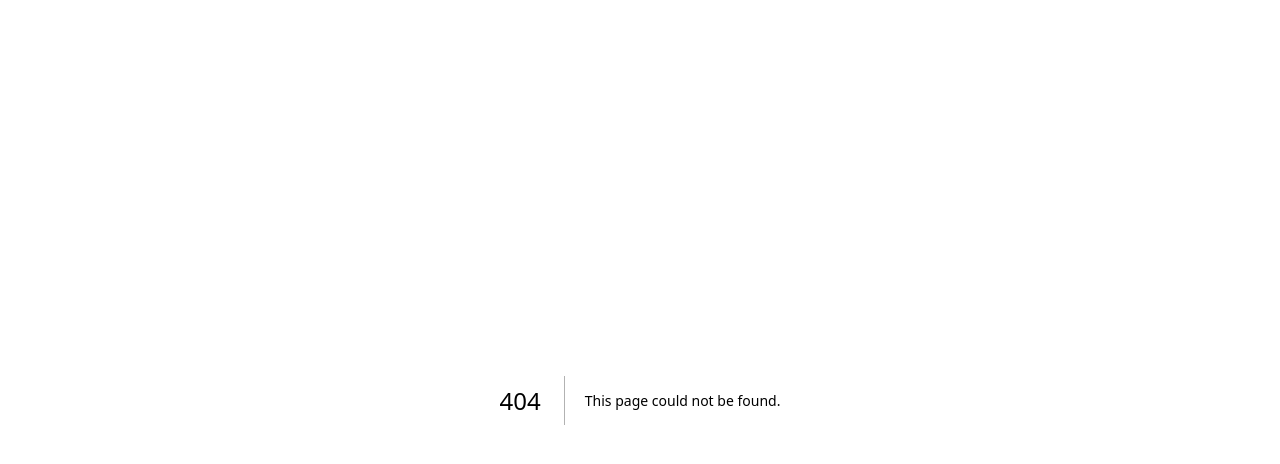
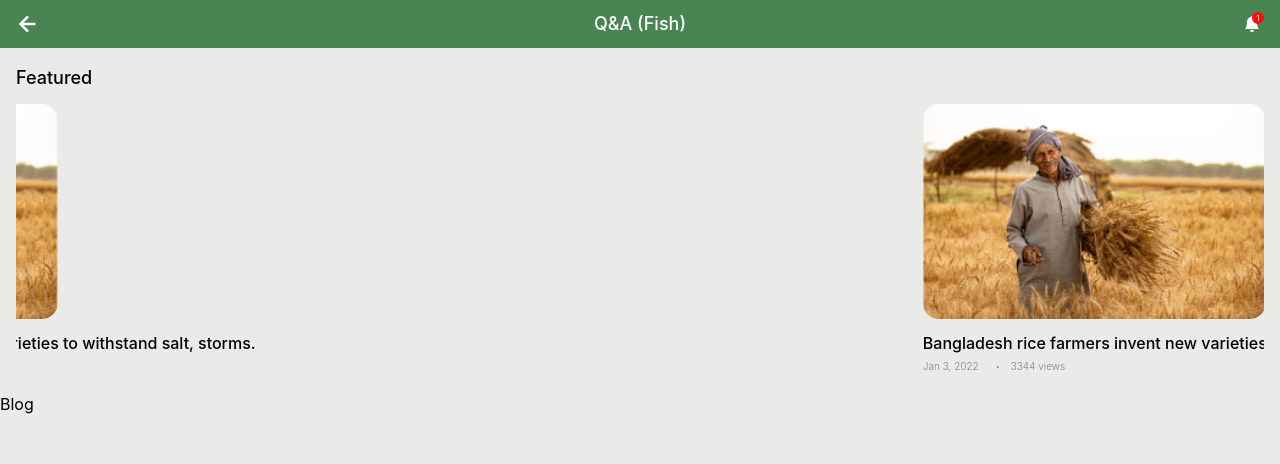
Before and after one commit to masudrana2779/agro-pwa, a Next.js app: page /blog in a window 1280 px wide. Before the commit this address had no page. Shown: the top 464 px of the page. Built offline with nearby package versions, Linux system fonts and the light colour scheme.

Commit message:
inner slider design try vto done

```diff
--- a/components/Banner/index.tsx
+++ b/components/Banner/index.tsx
@@ -20,36 +20,21 @@ const BannerComponent = () => {
       <div className="py-4">
         <BannerWrap className="">
           <Slider {...settings}>
-            <div className="">
+            {[1, 1, 1, 1].map((item, i: number) => (
+              <div key={i} className="">
+                <div className="flex">
                   <Image
                     src={"/assets/images/banner-1.png"}
                     width={343}
                     height={213}
                     alt="banner"
                     placeholder="blur"
+                    className="rounded-2xl"
                     blurDataURL={`${"/assets/images/banner-1.png"}`}
                   />
                 </div>
-            <div className="">
-              <Image
-                src={"/assets/images/banner-1.png"}
-                width={343}
-                height={213}
-                alt="banner"
-                placeholder="blur"
-                blurDataURL={`${"/assets/images/banner-1.png"}`}
-              />
               </div>
-            <div className="">
-              <Image
-                src={"/assets/images/banner-1.png"}
-                width={343}
-                height={213}
-                alt="banner"
-                placeholder="blur"
-                blurDataURL={`${"/assets/images/banner-1.png"}`}
-              />
-            </div>
+            ))}
           </Slider>
         </BannerWrap>
       </div>
--- /dev/null
+++ b/components/FarmingTips/FarmingTips.styled.tsx
@@ -0,0 +1,21 @@
+import styled from "styled-components";
+
+export const FarmingTipsWrap = styled.div`
+  .slick-dots {
+    li {
+      width: 6px;
+      height: 6px;
+      border-radius: 50%;
+      background: #a9b2b6;
+      margin: 0 2px;
+      transition: all 0.5s;
+      &.slick-active {
+        transform: scale(1.5);
+        background: #498553;
+      }
+      button {
+        display: none;
+      }
+    }
+  }
+`;
--- a/components/FarmingTips/index.tsx
+++ b/components/FarmingTips/index.tsx
@@ -1,10 +1,11 @@
 import Image from "next/image";
 import Link from "next/link";
 import Slider from "react-slick";
+import { FarmingTipsWrap } from "./FarmingTips.styled";
 
 const FarmingTipsComponent = () => {
   var settings = {
-    dots: false,
+    dots: true,
     infinite: true,
     speed: 1500,
     slidesToShow: 2,
@@ -19,13 +20,15 @@ const FarmingTipsComponent = () => {
     <>
       <div className="p-4">
         <div className="flex justify-between mb-2">
-          <div className={`text-lg text-green-700 font-medium`}>Farming Tips</div>
+          <div className={`text-lg text-green-700 font-medium`}>
+            Farming Tips
+          </div>
           <div className={`text-sm text-gray-800 font-normal`}>
             <Link href={"/"}>See all</Link>
           </div>
         </div>
         <div className="">
-          <div className="">
+          <FarmingTipsWrap className="">
             <Slider {...settings}>
               <div className="">
                 <div className="">
@@ -64,7 +67,7 @@ const FarmingTipsComponent = () => {
                 </div>
               </div>
             </Slider>
-          </div>
+          </FarmingTipsWrap>
         </div>
       </div>
     </>
--- /dev/null
+++ b/components/Layouts.tsx
@@ -0,0 +1,60 @@
+import Head from "next/head";
+import { FC, ReactElement } from "react";
+
+type LayoutProps = {
+  children?: ReactElement;
+  title?: string;
+  tags?: string;
+  description?: string;
+  imageUrl?: string;
+  url?: string;
+};
+
+const Layout: FC<LayoutProps> = ({
+  children,
+  title,
+  tags,
+  description,
+  imageUrl,
+  url,
+}: LayoutProps) => {
+  return (
+    <>
+      <Head>
+        <title>{title || "agro"}</title>
+        <meta name="viewport" content="width=device-width, initial-scale=1" />
+        <meta name="theme-color" content="#000000" />
+        <meta name="author" content="agro" />
+        <meta name="description" content={description || "agro"} />
+        <meta name="keywords" content={tags || "agro,"} />
+        <meta name="subtitle" content="agro" />
+
+        <meta name="fb:page_id" content="fb id" />
+        <meta name="og:title" content={title || "agro"} />
+        <meta name="og:type" content="admin" />
+        <meta name="og:url" content={url || "https://agro.com/"} />
+        <meta
+          property="og:image"
+          content={imageUrl || "/assets/img/share_Banner.png"}
+        />
+        <meta name="og:site_name" content="boilerplate" />
+        <meta name="og:description" content={description || "agro"} />
+
+        <link
+          rel="apple-touch-icon"
+          sizes="57x57"
+          href="/assets/img/favicon.png"
+        />
+        <link
+          rel="apple-touch-icon"
+          sizes="60x60"
+          href="/assets/img/favicon.png"
+        />
+        <link rel="icon" type="image/png" href="/favicon.ico" />
+      </Head>
+      <>{children}</>
+    </>
+  );
+};
+
+export default Layout;
--- /dev/null
+++ b/components/common/InnerHeader/index.tsx
@@ -0,0 +1,29 @@
+import { BsBellFill } from "react-icons/bs";
+import { BiLeftArrowAlt } from "react-icons/bi";
+
+const InnerHeaderComponent = () => {
+  return (
+    <>
+      <div className="flex justify-between items-center bg-custom_green-400 py-1 px-2">
+        <div className="w-10 h-10 flex justify-center items-center">
+          <div className="text-white text-3xl">
+            <BiLeftArrowAlt />
+          </div>
+        </div>
+        <div className="">
+          <div className="text-lg font-medium text-white">Q&A (Fish)</div>
+        </div>
+        <div className="w-10 h-10 flex justify-center items-center">
+          <div className="text-white relative">
+            <BsBellFill />
+            <span className="absolute -top-1 -right-1 w-3 h-3 flex items-center justify-center text-white font-normal text-[8px] bg-custom_red-500 rounded-full">
+              1
+            </span>
+          </div>
+        </div>
+      </div>
+    </>
+  );
+};
+
+export default InnerHeaderComponent;
--- /dev/null
+++ b/components/common/InnerSlider/index.tsx
@@ -0,0 +1,61 @@
+import Image from "next/image";
+import Slider from "react-slick";
+
+const InnerSliderComponent = () => {
+  var settings = {
+    dots: false,
+    infinite: true,
+    speed: 2000,
+    slidesToShow: 1,
+    slidesToScroll: 1,
+    arrows: false,
+    centerMode: true,
+    centerPadding: "20px",
+    autoplay: true,
+    autoplaySpeed: 5000,
+  };
+  return (
+    <>
+      <div className="p-4">
+        <div className="mb-3">
+          <div className="text-lg font-medium text-black">Featured</div>
+        </div>
+        <div className="">
+          <Slider {...settings}>
+            {[1, 1, 1, 1].map((item, i: number) => (
+              <div className="px-2" key={i}>
+                <div className="flex mb-3">
+                  <Image
+                    src={"/assets/images/innerSlider-1.png"}
+                    width={343}
+                    height={213}
+                    alt="banner"
+                    placeholder="blur"
+                    className="rounded-2xl"
+                    blurDataURL={`${"/assets/images/innerSlider-1.png"}`}
+                  />
+                </div>
+                <div className="">
+                  <div className="text-base font-medium text-black mb-1">
+                    Bangladesh rice farmers invent new varieties to withstand
+                    salt, storms.
+                  </div>
+                  <ul className="flex">
+                    <li className="inline-block text-[10px] font-light text-custom_gray-300 before:w-[2px] before:h-[2px] before:rounded-full before:bg-custom_gray-300 before::content-[''] before:top-[50%] before:-right-5 relative before:absolute mx-4 first:ml-0 last:before:hidden">
+                      Jan 3, 2022
+                    </li>
+                    <li className="inline-block text-[10px] font-light text-custom_gray-300 before:w-[2px] before:h-[2px] before:rounded-full before:bg-custom_gray-300 before::content-[''] before:top-[50%] before:-right-5 relative before:absolute mx-4 first:ml-0 last:before:hidden">
+                      3344 views
+                    </li>
+                  </ul>
+                </div>
+              </div>
+            ))}
+          </Slider>
+        </div>
+      </div>
+    </>
+  );
+};
+
+export default InnerSliderComponent;
--- /dev/null
+++ b/pages/blog.tsx
@@ -0,0 +1,19 @@
+import InnerHeaderComponent from "../components/common/InnerHeader";
+import InnerSliderComponent from "../components/common/InnerSlider";
+import Layout from "../components/Layouts";
+
+const BlogPage = () => {
+  return (
+    <>
+      <Layout title="Blog">
+        <>
+          <InnerHeaderComponent />
+          <InnerSliderComponent />
+          <p>Blog</p>
+        </>
+      </Layout>
+    </>
+  );
+};
+
+export default BlogPage;
--- a/pages/index.tsx
+++ b/pages/index.tsx
@@ -1,8 +1,12 @@
-
-import HomeComponent from '../components/Home'
+import HomeComponent from "../components/Home";
+import Layout from "../components/Layouts";
 
 export default function Home() {
   return (
-    <HomeComponent />
-  )
+    <>
+      <Layout>
+        <HomeComponent />
+      </Layout>
+    </>
+  );
 }
--- a/tailwind.config.js
+++ b/tailwind.config.js
@@ -10,6 +10,7 @@ module.exports = {
         custom_gray: {
           100: "#EAEBE9",
           200: "#A9B2B6",
+          300: "#828282",
           400: "#808080",
         },
         custom_orange: {
@@ -19,6 +20,7 @@ module.exports = {
         },
         custom_red: {
           400: "#F65D5A",
+          500: "#FF0B0B",
         },
         custom_green: {
           100: "#E6F1E6",
```
Also changed, not shown: public/assets/images/innerSlider-1.png (added). Lines whose indentation alone changed are shown as unchanged.
